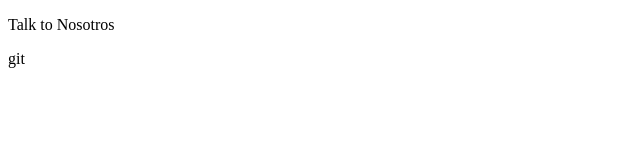
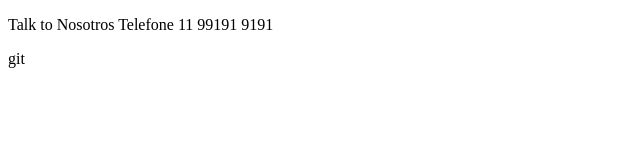
Before and after one commit to juones/github-master, a plain HTML site: page contato.html in a window 1280 px wide. Shown: the whole page, without its empty margins (0-640 px from the left). Drawn offline with Linux system fonts and the light colour scheme.

Commit message:
finalização da pagina contato closes #3

```diff
--- a/contato.html
+++ b/contato.html
@@ -7,6 +7,8 @@
     <title>Document</title>
 </head>
 <body>
-    <p>Talk to Nosotros</p>
+    <p>Talk to Nosotros
+        Telefone 11 99191 9191
+    </p>
 </body>
 </html>git
```
